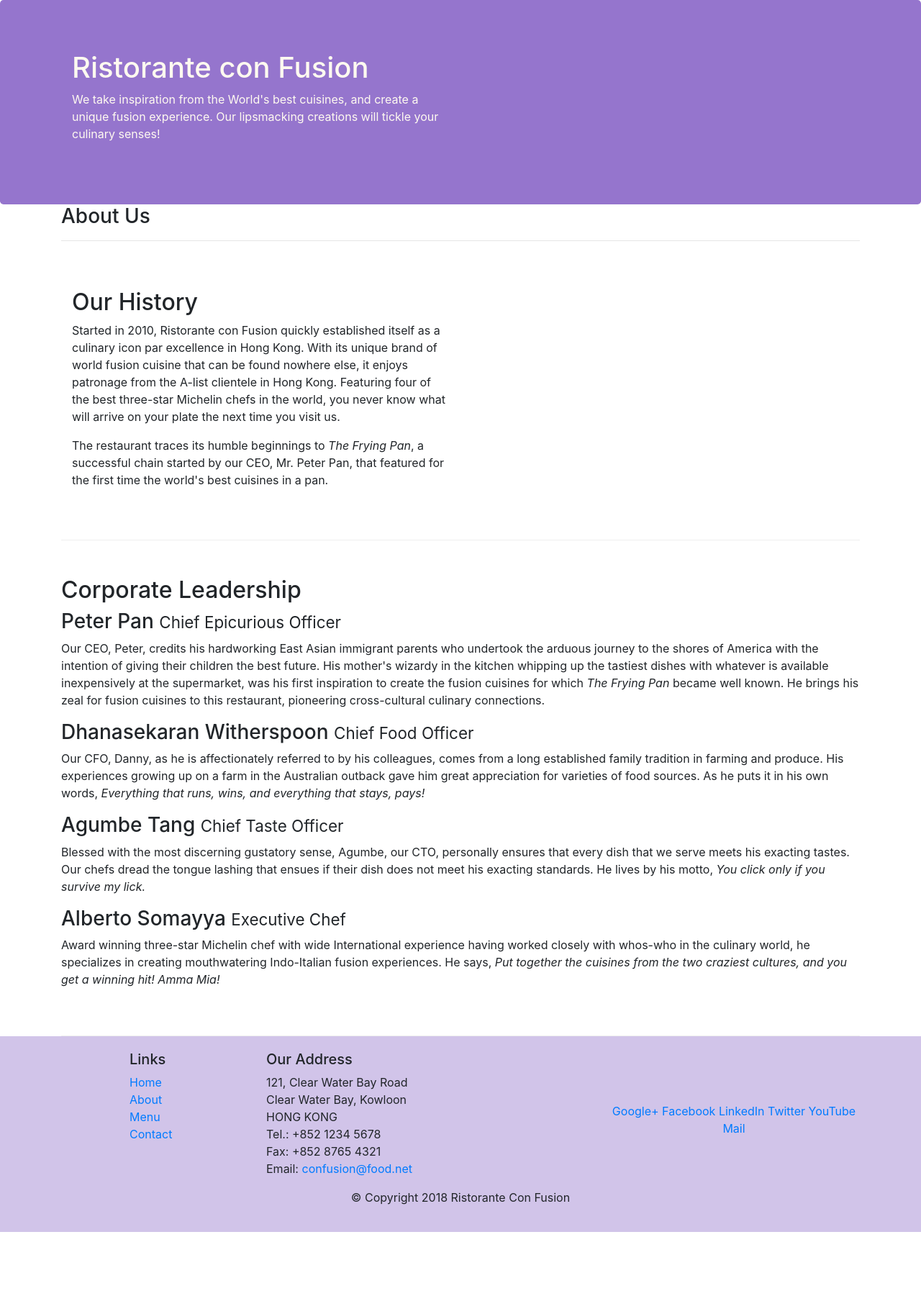
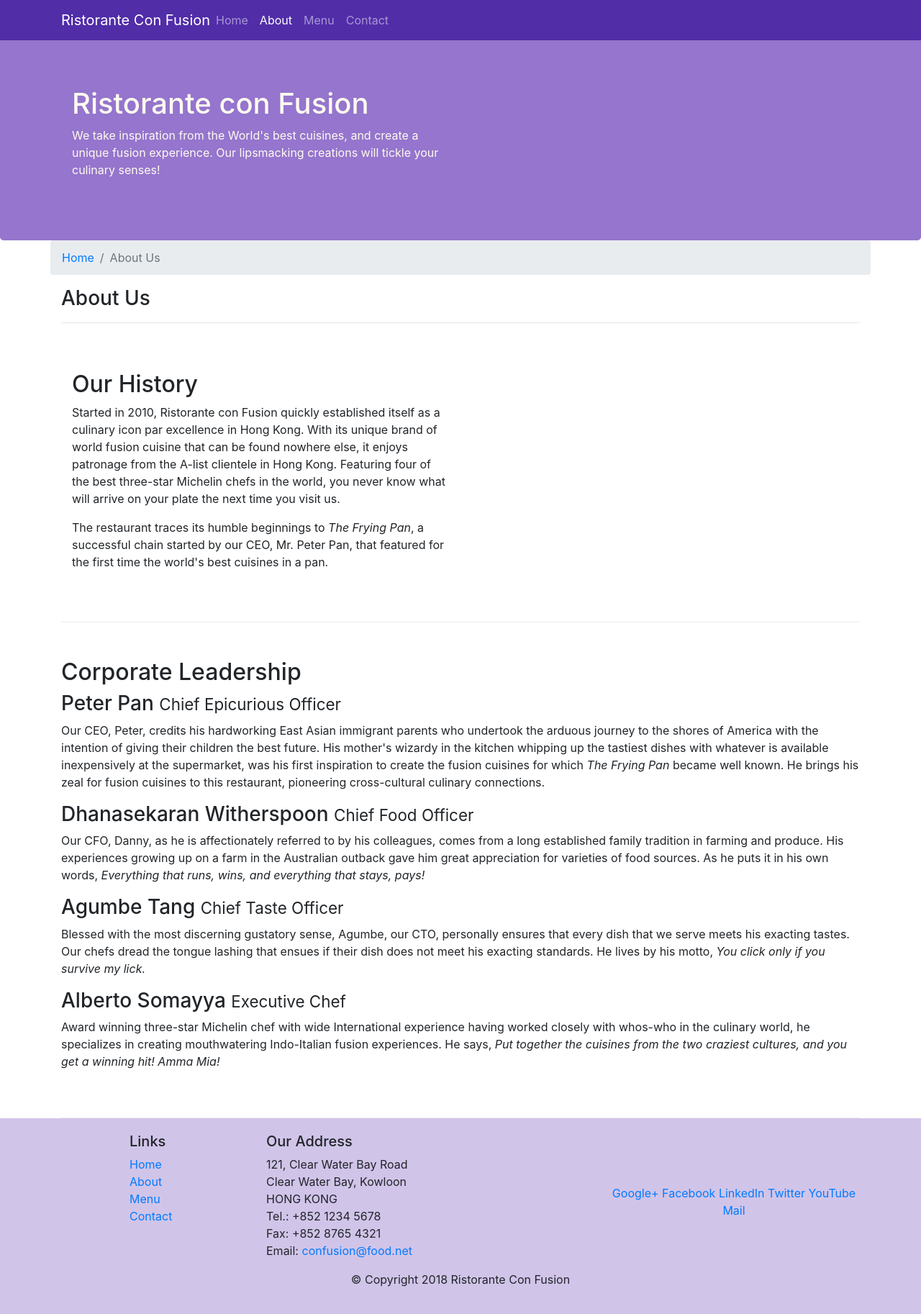
Before and after one commit to Ericnk1/Restorant-front-end-bootstraps-, a PHP site: page /aboutus.html in a window 1280 px wide. Shown: the whole page at 72% size. Before the commit the page ends 1712 px from the top, so only its background shows below. Run offline with PHP 8.4, Linux system fonts and the light colour scheme; some libraries are stand-ins or nearby versions.

Commit message:
Navbar and Breadcrumbs

```diff
--- a/aboutus.html
+++ b/aboutus.html
@@ -15,7 +15,22 @@
 </head>
 
 <body>
-
+<nav class="navbar navbar-dark navbar-expand-sm fixed-top">
+    <div class="container">
+        <button class="navbar-toggler" type="button" data-toggle="collapse" data-target="#Navbar">
+            <span class="navbar-toggler-icon"></span>
+        </button>
+        <a class="navbar-brand mr-auto" href="index.html">Ristorante Con Fusion</a>
+        <div class="collapse navbar-collapse" id="Navbar">
+            <ul class="navbar-nav mr-auto">
+                <li class="nav-item"><a class="nav-link" href="index.html">Home</a></li>
+                <li class="nav-item active"><a class="nav-link" href="#">About</a></li>
+                <li class="nav-item"><a class="nav-link" href="#">Menu</a></li>
+                <li class="nav-item"><a class="nav-link" href="#">Contact</a></li>
+            </ul>
+        </div>
+    </div>
+</nav>
     <header class="jumbotron">
         <div class="container">
             <div class="row row-header">
@@ -30,8 +45,13 @@
     </header>
 
     <div class="container">
-        <div class="">
-            <div class="">
+        <div class="row">
+            <ol class="col-12 breadcrumb">
+                <li class="breadcrumb-item"><a href="index.html">Home</a></li>
+                <li class="breadcrumb-item active">About Us</li>
+
+            </ol>
+            <div class="col-12">
                <h3>About Us</h3>
                <hr>
             </div>
@@ -70,7 +90,7 @@
                 <div class="col-4 offset-1 col-sm-2">
                     <h5>Links</h5>
                     <ul class="list-unstyled">
-                        <li><a href="#">Home</a></li>
+                        <li><a href="index.html">Home</a></li>
                         <li><a href="#">About</a></li>
                         <li><a href="#">Menu</a></li>
                         <li><a href="#">Contact</a></li>
--- a/css/styles.css
+++ b/css/styles.css
@@ -28,3 +28,11 @@
      margin: 0px;
      color: #0f0f0f;
  }
+
+ body{
+     padding: 50px 0px 0px 0px;
+     z-index: 0;
+ }
+ .navbar-dark{
+     background-color: #512DA8;
+ }
```
Also changed, not shown: index.html (+17 -2 lines).
